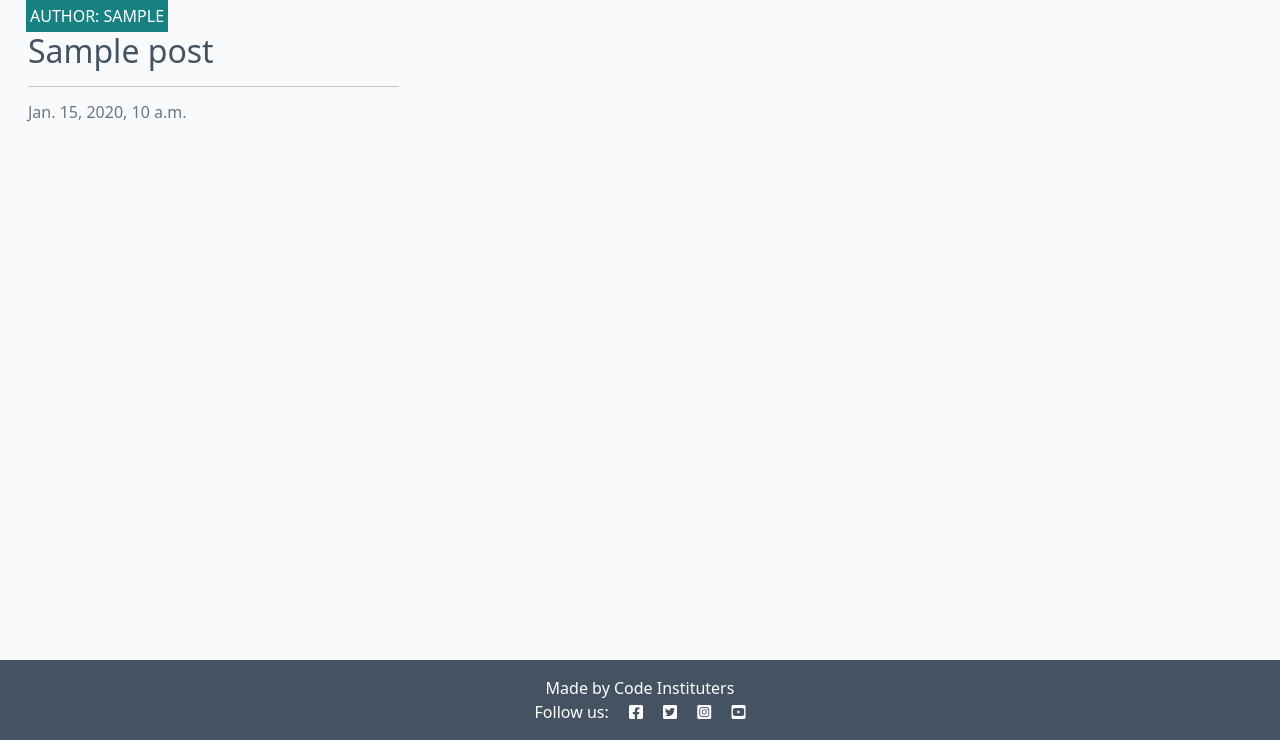
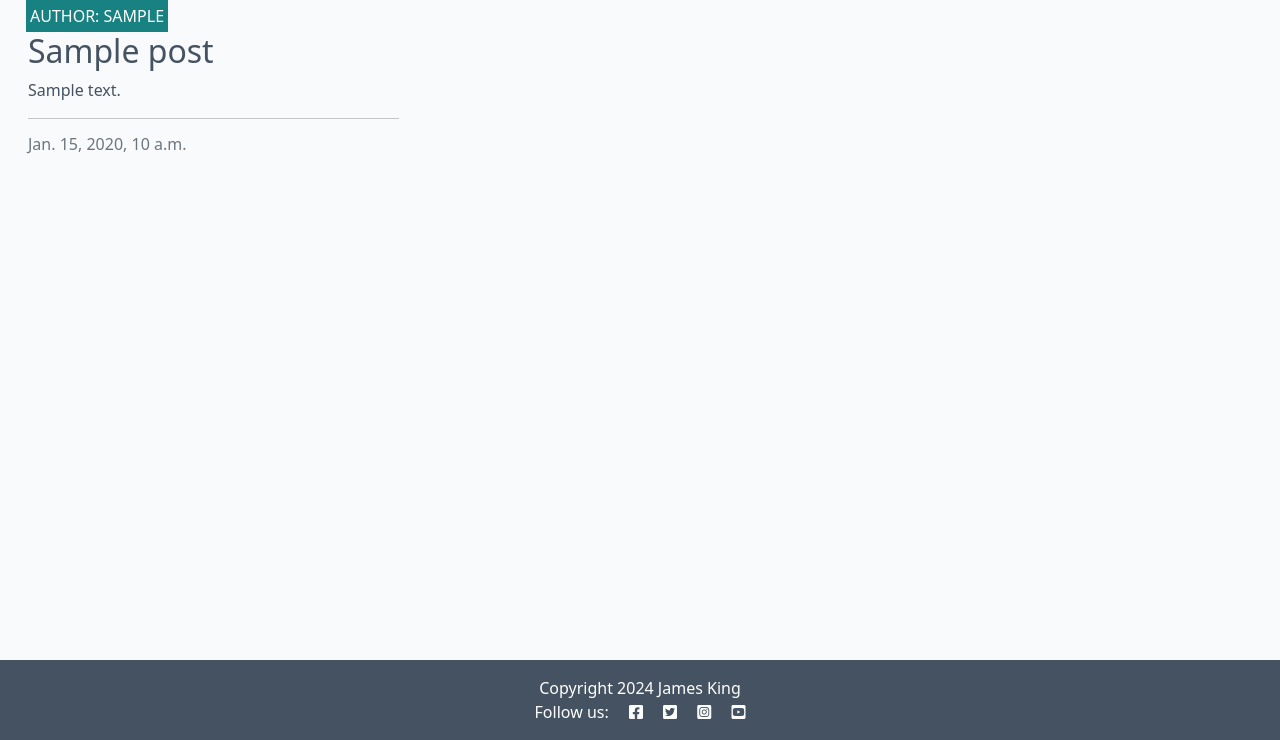
Before and after one commit to P1G30N17/django-blog-tutorial-project, a Django app: page / in a window 1280 px wide. Shown: the part 60-800 px from the top of the page. Run offline with Django 4.2, Linux system fonts and the light colour scheme; tables that the repository leaves empty hold one stand-in row (values such as "Sample post").

Commit message:
Added copyright, home anchor link and PREV page option.

```diff
--- a/blog/templates/blog/index.html
+++ b/blog/templates/blog/index.html
@@ -20,6 +20,7 @@
                             </div>
                             <a href="#" class="post-link">
                                 <h2 class="card-title">{{ post.title }}</h2>
+                                <p class="card-text">{{ post.excerpt }}</p>
                             </a>
 
                             <hr />
@@ -40,6 +41,12 @@
     {% if is_paginated %}
     <nav aria-label="Page navigation">
         <ul class="pagination justify-content-center">
+            {% if page_obj.has_previous %}
+                <li>
+                    <a href="?page={{ page_obj.previous_page_number }}"
+                    class="page-link">&laquo; PREV</a>
+                </li>
+            {% endif %}
             {% if page_obj.has_next %}
             <li><a href="?page={{ page_obj.next_page_number }}" class="page-link"> NEXT &raquo;</a></li>
             {% endif %}
@@ -50,3 +57,6 @@
 
 <!-- index.html content ends here -->
 {% endblock %}
+{% block copyright %}
+    Copyright 2024 James King
+{% endblock %}
--- a/templates/base.html
+++ b/templates/base.html
@@ -41,7 +41,7 @@
                 <ul class="navbar-nav me-auto mb-2 mb-lg-0">
                     <li class="nav-item">
                         <a class="nav-link {% if request.path == home_url %}active{% endif %}" aria-current="page"
-                            href="#">Home</a>
+                            href="{% url 'home' %}">Home</a>
                     </li>
 
                 </ul>
@@ -62,7 +62,11 @@
 
     <!-- Footer -->
     <footer class="footer mt-auto py-3 dark-bg">
-        <p class="m-0 text-center text-white">Made by Code Instituters</p>
+        <p class="m-0 text-center text-white">
+            {% block copyright %}
+                Made by Code Instituters
+            {% endblock copyright %}
+        </p>
         <p class="m-0 text-center text-white">Follow us: <i class="fab fa-facebook-square ms-3"></i>
             <i class="fab fa-twitter-square ms-3"></i>
             <i class="fab fa-instagram-square ms-3"></i>
```
